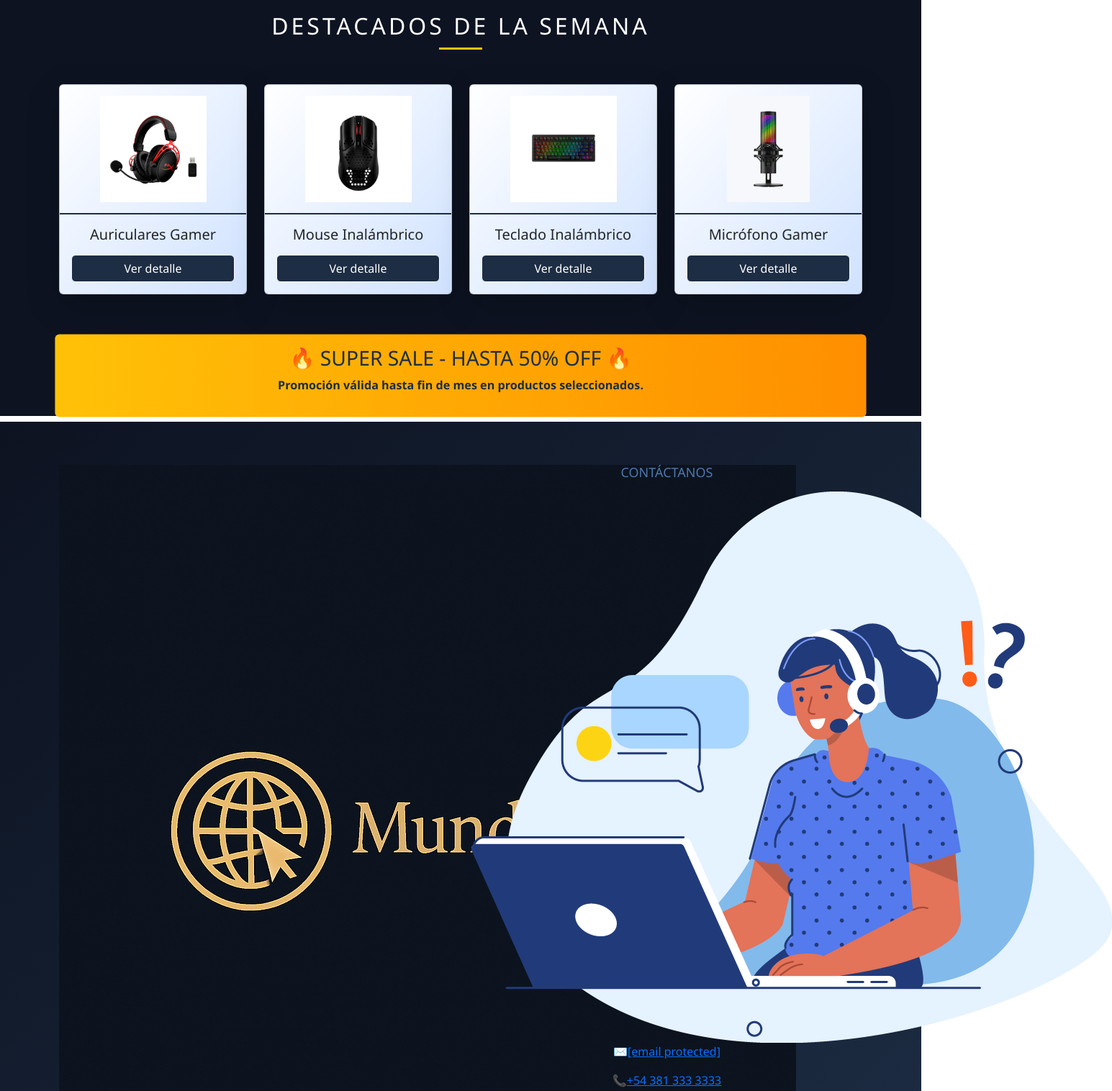
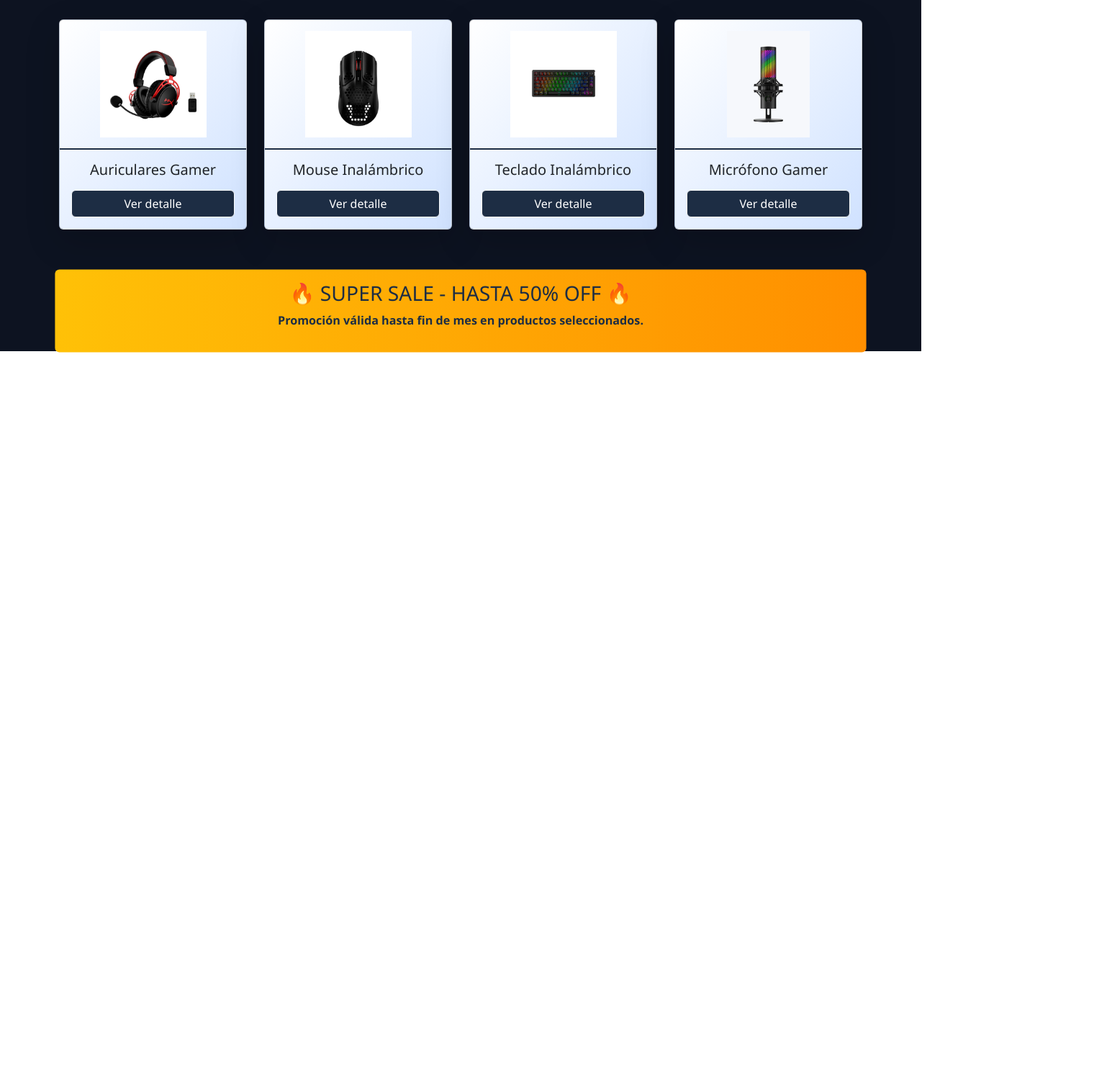
Before and after one commit to KarimSalim1/MundoClick, a plain HTML site: page index.html in a window 1280 px wide. Shown: the part 1100-2616 px from the top of the page at 72% size, 1545 px wide, since content can reach past the window. After the commit the page ends 1589 px from the top, so only its background shows below. Drawn offline with nearby package versions, Linux system fonts and the light colour scheme.

Commit message:
Revert "Feat/footer"

```diff
--- a/css/style.css
+++ b/css/style.css
@@ -15,20 +15,6 @@
     box-sizing: border-box;
     font-family: 'Segoe UI', Tahoma, Geneva, Verdana, sans-serif;
 }
-
-
-.magic-footer {
-    background: linear-gradient(135deg, #0D1321, #1D2D44);
-    padding: 60px 20px 20px;
-    animation: gradientShift 10s infinite alternate;
-}
-
-.footer-content {
-    display: grid;
-    grid-template-columns: repeat(auto-fit, minmax(200px, 1fr));
-    gap: 30px;
-    text-align: center;
-    margin-bottom: 40px;
 
 body {
     background-color: var(--dark);
@@ -58,7 +44,6 @@ header {
     max-width: 1600px;
     margin: 0 auto;
     position: relative;
-
 }
 
 .logo {
@@ -116,13 +101,11 @@ header {
     border: 1px solid rgba(100, 255, 218, 0.1);
 }
 
-
-.footer-contact h4, .footer-links h4, .footer-social h4 {
-    font-size: 18px;
-    margin-bottom: 15px;
-    color: #4e78af;
-    text-transform: uppercase;
-
+.search-input:focus {
+    outline: none;
+    background-color: rgba(255, 255, 255, 0.2);
+    box-shadow: 0 0 15px rgba(0, 198, 255, 0.3);
+    border: 1px solid var(--accent);
 }
 
 
@@ -170,7 +153,6 @@ header {
     width: 100%;
 }
 
-
 .btn {
     padding: 0.8rem 1.5rem;
     border-radius: 5px;
@@ -180,7 +162,6 @@ header {
     transition: all 0.3s ease;
     border: none;
 }
-
 
 .btn-login {
     background: transparent;
@@ -230,20 +211,6 @@ header {
     font-weight: bold;
 }
 
-
-
-@media (min-width: 576px) {
-    .footer-content {
-        grid-template-columns: repeat(2, 1fr);
-    }
-}
-
-@media (min-width: 992px) {
-    .footer-content {
-        grid-template-columns: repeat(4, 1fr);
-    }
-}
-
 /*responsive*/
 @media (max-width: 1024px) {
     .navbar {
--- a/index.html
+++ b/index.html
@@ -166,25 +166,6 @@
 </main>
 
 
-    <footer class="magic-footer">
-
-        <div class="container">
-            <div class="footer-content">
-
-                <div class="footer-logo">
-                    <img src="/assets/img/logo_MC.png" alt="" id="imgprincipal" class="footer-logo-img">
-                    <p class="footer-slogan">Un mundo de código.</p>
-                </div>
-
-                <div class="footer-contact">
-                    <h4>Contáctanos</h4>
-                    <img src="/assets/img/contactanos.png" class="footer-logo-img"  alt="">
-                    <p><span class="contact-icon">✉️</span><a href=""><span class="__cf_email__" data-cfemail="610c080f1408154f0d040f060413080421060c00080d4f020e0c">[email&#160;protected]</span></a></p>
-                    <p><span class="contact-icon">📞</span><a href="https://wa.me/" target="_blank">+54 381 333 3333</a></p>
-                </div>
-
-
-
 
 <script src="https://cdn.jsdelivr.net/npm/bootstrap@5.3.3/dist/js/bootstrap.bundle.min.js"></script>
 </body>
```
